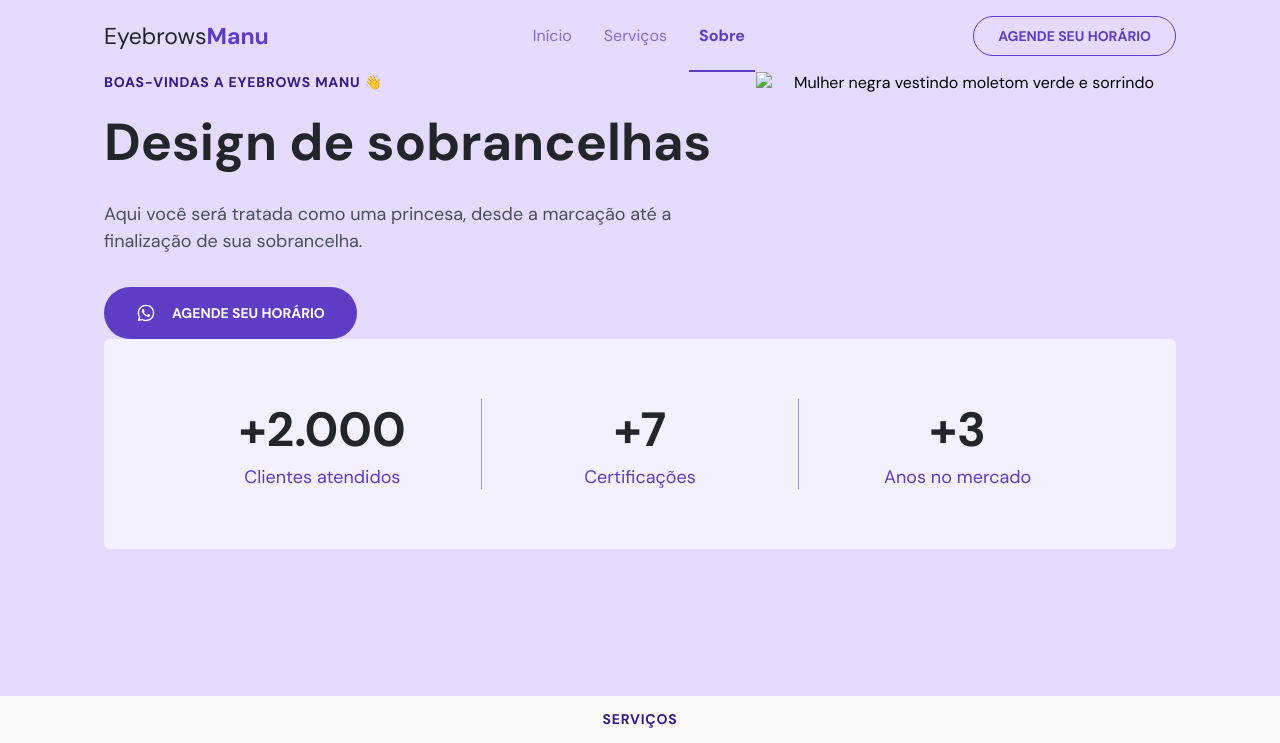
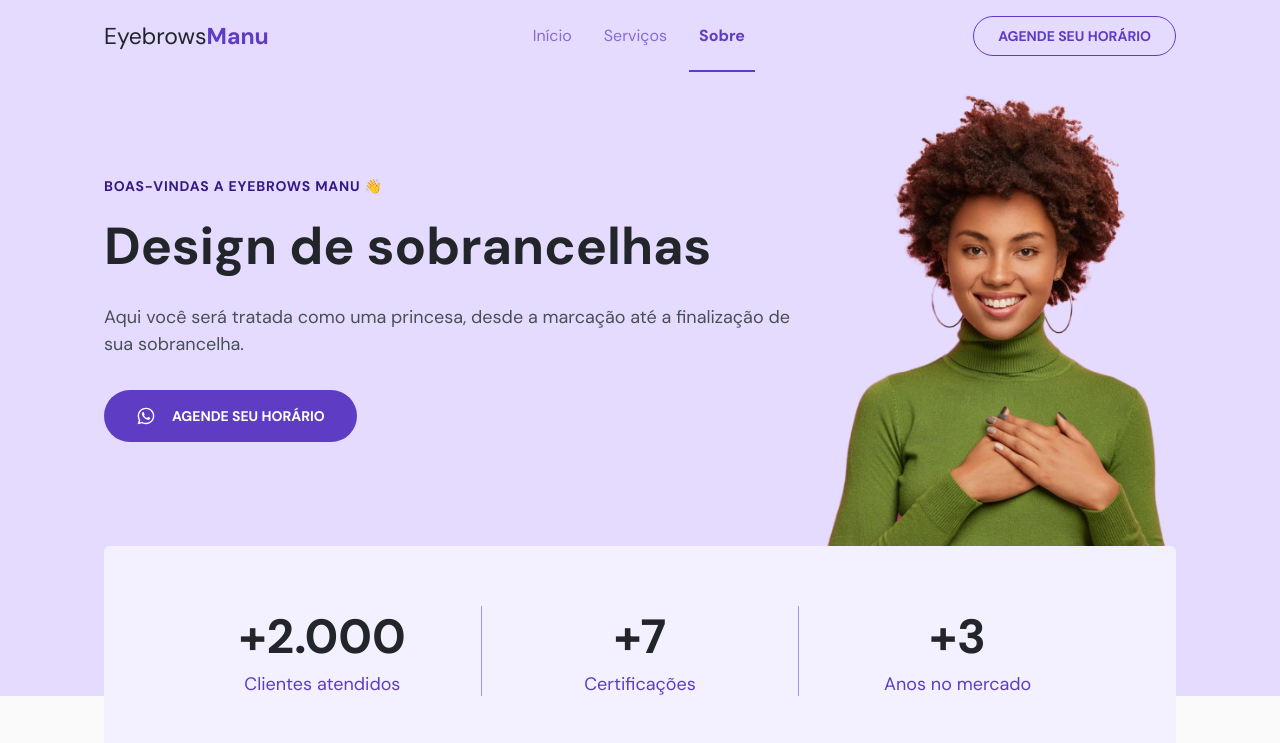
Before and after one commit to joaohenrik03/eyebrows-manu, a plain HTML site: page index.html in a window 1280 px wide. Shown: the top 743 px of the page. Drawn offline with nearby package versions, Linux system fonts and the light colour scheme; the site is published under a folder, as on GitHub Pages, so addresses that start at the root find nothing.

Commit message:
Update index.html

```diff
--- a/index.html
+++ b/index.html
@@ -111,7 +111,7 @@
 
         <div class="col-b">
           <img
-            src="/assets/woman-smiling.png"
+            src="./assets/woman-smiling.png"
             alt="Mulher negra vestindo moletom verde e sorrindo"
           />
         </div>
```
